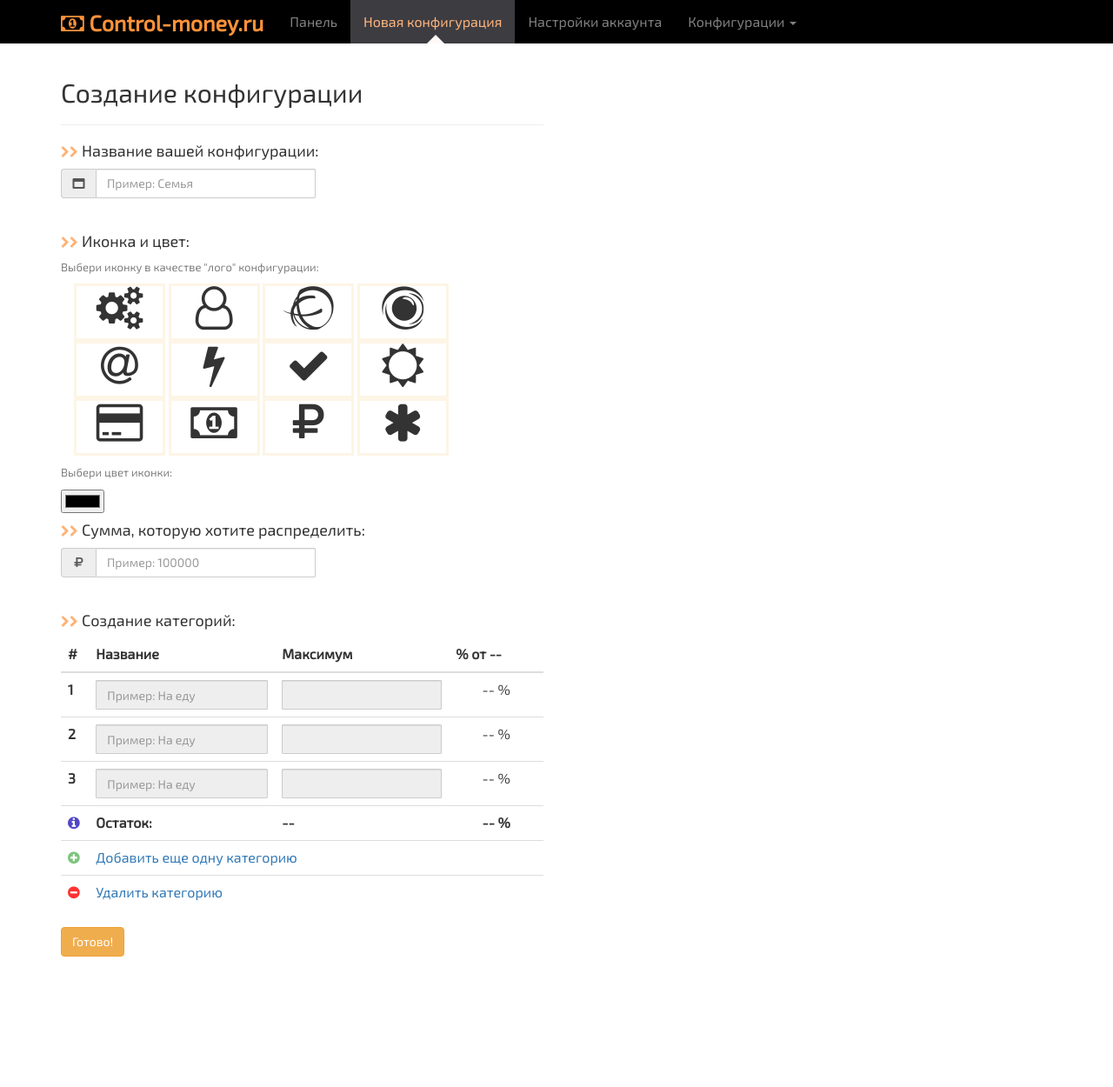
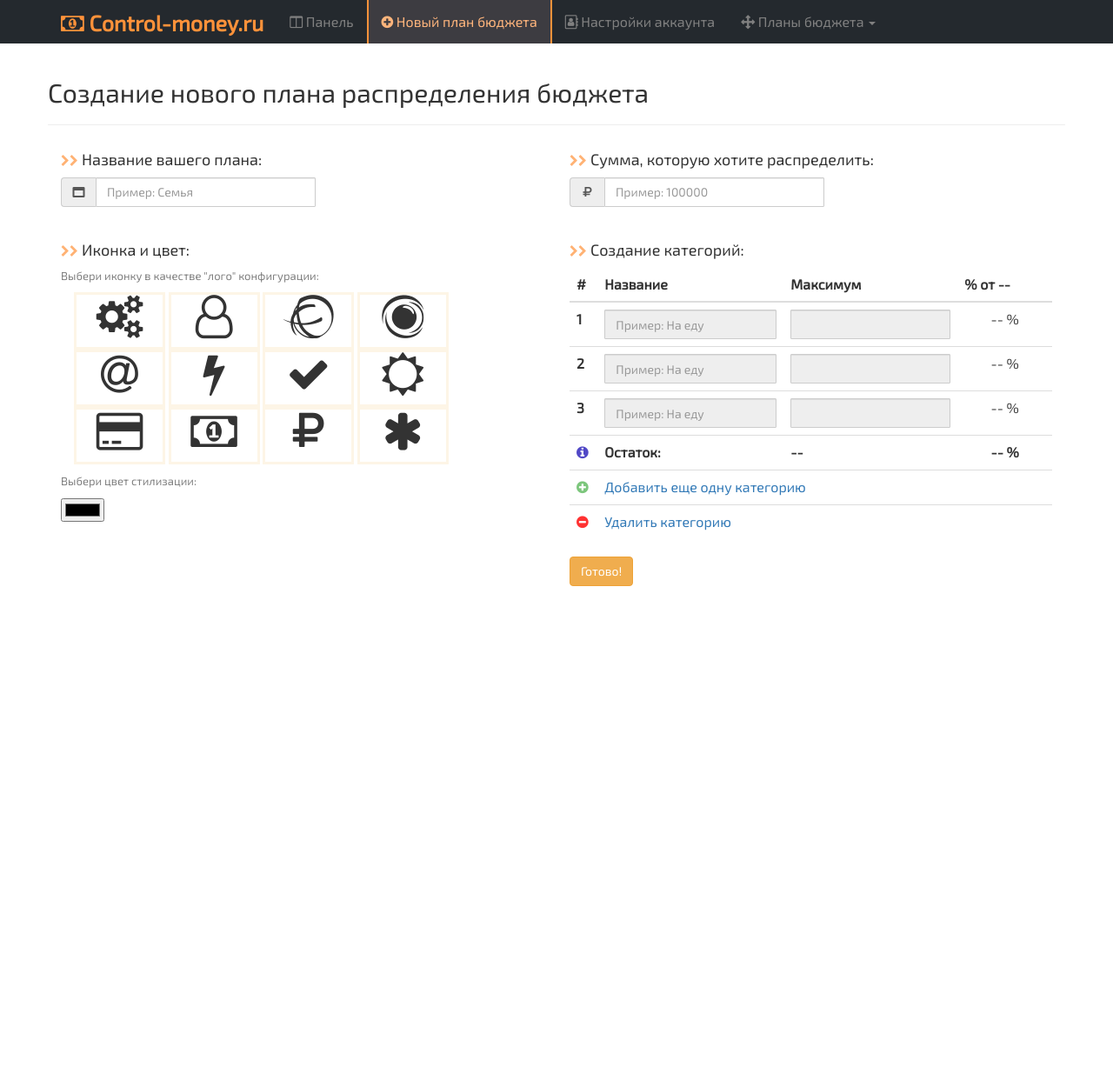
Before and after one commit to Firexd2/Money, a Django app: page /panel/new/ in a window 1280 px wide. Shown: the whole page at 87% size. After the commit the page ends 674 px from the top, so only its background shows below. Run offline with Django 3.2, Linux system fonts and the light colour scheme; the visitor is signed in with stand-in values (Sample User, id 1); some libraries are stand-ins or nearby versions; some web fonts are replaced.

Commit message:
Development statistic page #1

```diff
--- a/Core/static/css/styles.css
+++ b/Core/static/css/styles.css
@@ -1,6 +1,10 @@
 body {
     font-family: 'Exo 2', sans-serif;
     font-size: 16px;
+}
+
+h3 {
+    padding-left: 15px
 }
 
 input::-webkit-outer-spin-button,
@@ -8,6 +12,20 @@ input::-webkit-inner-spin-button {
     /* display: none; <- Crashes Chrome on hover */
     -webkit-appearance: none;
     margin: 0; /* <-- Apparently some margin are still there even though it's hidden */
+}
+
+#nprogress .bar {
+    background: #ff923a;
+    height: 2px;
+}
+
+#nprogress .spinner-icon {
+  border-top-color: #ff923a;
+  border-left-color: #ff923a;
+}
+
+#nprogress .peg {
+    box-shadow: 0 0 10px #29d, 0 0 5px #ff923a;
 }
 
 .auth-logo {
@@ -30,8 +48,10 @@ input::-webkit-inner-spin-button {
 
 /* цвет фона и рамки навигационного меню */
 .navbar-default {
-    background-color: #000000;
-    border-color: #000000;
+    background-color: #24292e;
+    border-radius: 0;
+    border: none;
+
 }
 /* цвет текста, содержащий название сайта или бренда */
 .navbar-default .navbar-brand {
@@ -102,6 +122,7 @@ input::-webkit-inner-spin-button {
 .dropdown-menu {
     background-color: #707070;
     border-color: #707070;
+    border-radius: 0;
 }
 
 .dropdown-menu > li > a {
@@ -162,19 +183,12 @@ input::-webkit-inner-spin-button {
 .navbar-toggle .icon-bar:nth-of-type(3) {
   transform: translate3d(0px,-14px,0) rotate(-135deg);
   transform-origin: right top;
-  width: 11px;
+    width: 11px;
 }
 
-.arrow-up {
-    width: 0;
-    height: 0;
-    border-left: 10px solid transparent;
-    border-right: 10px solid transparent;
-    border-bottom: 10px solid #fffaf8;
-    position: absolute;
-    bottom: 0;
-    right: 43%;
-    z-index: 3;
+.active {
+    border-left: 2px solid #ff923a;
+    border-right: 2px solid #ff923a;
 }
 
 .conf {
--- a/Core/static/js/scripts.js
+++ b/Core/static/js/scripts.js
@@ -41,7 +41,6 @@ $(document).ready(function() {
         for (var i=0;i<li.length;i++) {
 
             if (li.eq(i).children('a').attr('href') === path) {
-                li.eq(i).append('<span class="arrow-up"></span>');
                 li.eq(i).addClass('active');
                 break
             }
@@ -61,7 +60,7 @@ $(document).ready(function() {
             if (amount) {
                 return 0
             } else {
-                return '-- '
+                return '-- ';
             }
         }
     }
@@ -154,7 +153,7 @@ $(document).ready(function() {
             if ($('#o').text() !== '0') {
                 e.preventDefault();
                 if (!($('#name-input').val())) {
-                    $('#error-form').text(' Вы не ввели название конфигурации')
+                    $('#error-form').text(' Вы не ввели название плана')
                 } else if ($('#o').text() === '--') {
                     $('#error-form').text(' Вы не ввели и не распределили сумму')
                 } else if (parseInt($('#o').text()) > 0) {
@@ -177,9 +176,9 @@ $(document).ready(function() {
 
 
 
-//    ДЕТАЛИЗАЦИЯ КОНФИГУРАЦИИ
+//    СТАТИСТИКА КОНФИГУРАЦИИ
 
-    function table() {
+    function stat() {
         var item_cost = $('.cost-table');
         var item_hide = $('.hide');
         var costs;
@@ -231,10 +230,83 @@ $(document).ready(function() {
         $('#amount-table-1').html(amount_costs);
         $('#amount-table-2').html(amount_max);
         $('#amount-balance').html(amount_max - amount_costs);
-        $('#amount-balance-procent').html(Math.round(100 - amount_costs / amount_max * 100) + '%')
+        $('#amount-balance-procent').html(Math.round(100 - amount_costs / amount_max * 100) + '%');
+
+
+        function week_table() {
+            function count_table() {
+                var data = $('.category-table');
+                var week = parseInt($('#week').val());
+                var balance = $('.balance-week');
+                var proc = $('.proc-week');
+                var amount_balance = 0;
+                var for_proc_cost = 0;
+                var for_proc_limit = 0;
+                var current;
+                var cost;
+                var limit;
+
+                for (var i=0;i<data.length;i++) {
+                    current = data.eq(i).text().split('/');
+                    cost = parseInt(current[0]);
+                    limit = parseInt(current[1]);
+
+                    var result = count_for_week_table(week, cost, limit);
+                    if (!(balance.eq(i).parent().is(':hidden'))) {
+                        amount_balance += result[0];
+                        for_proc_cost += cost;
+                        for_proc_limit += limit;
+                    }
+                    balance.eq(i).html(result[0]);
+                    proc.eq(i).html(parseInt(result[1]) + ' %');
+
+                    if (result[1] > 30) {
+                        balance.eq(i).css({'color': '#00f100'});
+                    } else if (result[1] > 5) {
+                        balance.eq(i).css({'color': '#ffc211'});
+                    } else {
+                        balance.eq(i).css({'color': 'red'});
+                    }
+                }
+
+                $('#amount-table-week-1').html(amount_balance);
+                $('#amount-balance-week').html(parseInt(100 - ((for_proc_cost - (for_proc_limit / 4) * week) / (for_proc_limit / 4) * 100)));
+            }
+            count_table();
+
+            $('.check-cat').on('change', function () {
+                checked_week_cat($(this).next().text());
+                count_table()
+            });
+
+            function checked_week_cat(name) {
+                var names = $('.name-cat');
+                for (var i=0;i<names.length;i++) {
+                    if (name === names.eq(i).text()) {
+                        if (names.eq(i).parent().is(':hidden')) {
+                            names.eq(i).parent().show();
+                        } else {
+                            names.eq(i).parent().hide();
+                        }
+                        break
+                    }
+                }
+                $.post('', {category: name})
+            }
+        }
+
+        week_table();
+
+        function count_for_week_table(week, cost, limit) {
+
+            var limit_for_week = limit / 4;
+            var diff = limit_for_week - (cost - limit_for_week * week);
+            var proc = 100 - ((cost - limit_for_week * week) / limit_for_week * 100);
+            return [diff, proc]
+        }
     }
 
-    table();
+    stat();
 
     function input_cost() {
         $('.btn-cost').on('click', function () {
--- a/Core/templates/base.html
+++ b/Core/templates/base.html
@@ -7,16 +7,18 @@
     {#    <script src="//maxcdn.bootstrapcdn.com/bootstrap/3.3.7/js/bootstrap.min.js"></script>#}
     <script src="//ajax.googleapis.com/ajax/libs/jquery/3.1.0/jquery.min.js"></script>
     <link rel="stylesheet" href="{% static 'css/bootstrap/bootstrap.css' %}">
+    <link href="//cdnjs.cloudflare.com/ajax/libs/nprogress/0.2.0/nprogress.css" rel="stylesheet">
     <link rel="stylesheet" href="{% static 'css/styles.css' %}">
     <script src="{% static 'js/bootstrap/bootstrap.js' %}"></script>
     <script src="{% static 'js/scripts.js' %}"></script>
+    <script src="//cdnjs.cloudflare.com/ajax/libs/nprogress/0.2.0/nprogress.js"></script>
     <meta name="viewport" content="width=device-width, initial-scale=1">
     <link href="https://fonts.googleapis.com/css?family=Alegreya+SC|Encode+Sans+Expanded|Exo+2" rel="stylesheet">
     <link href="https://maxcdn.bootstrapcdn.com/font-awesome/4.7.0/css/font-awesome.min.css" rel="stylesheet" integrity="sha384-wvfXpqpZZVQGK6TAh5PVlGOfQNHSoD2xbE+QkPxCAFlNEevoEH3Sl0sibVcOQVnN" crossorigin="anonymous">
 </head>
 <header>
     {% block menu %}
-    <nav style="border-radius: 0; border: none" class="navbar navbar-default">
+    <nav class="navbar navbar-default">
         <div class="container">
             <div class="navbar-header">
                 <button type="button" class="navbar-toggle collapsed" data-toggle="collapse" data-target="#navbar-main">
@@ -24,23 +26,26 @@
                     <span class="icon-bar"></span>
                     <span class="icon-bar"></span>
                 </button>
-                <a class="navbar-brand" href="#"><i class="{{ configuration.icon }}" aria-hidden="true"></i> <b>{{ configuration.name }}</b></a>
+                <a class="navbar-brand" style="color: {{ configuration.color }}" href="#"><i class="{{ configuration.icon }}" aria-hidden="true"></i> <b>{{ configuration.name }}</b></a>
             </div>
             <div class="collapse navbar-collapse" id="navbar-main">
                 <ul class="nav navbar-nav">
-                    <li><a href="{% url 'cost' name_url=configuration.name_url %}">Ввод расходов</a></li>
+                    <li><a href="{% url 'cost' name_url=configuration.name_url %}"><i class="fa fa-plus" aria-hidden="true"></i> Ввод расходов</a></li>
                     <li>
-                        <a href="{% url 'stat' name_url=configuration.name_url %}">Статистика</a>
+                        <a href="{% url 'stat' name_url=configuration.name_url %}"><i class="fa fa-sort-numeric-desc" aria-hidden="true"></i> Статистика</a>
                     </li>
-                    <li><a href="/">Настройки аккаунта</a></li>
+                    <li><a href="/"><i class="fa fa-cog" aria-hidden="true"></i> Настройки плана</a></li>
                     <li class="dropdown">
-                        <a href="#" class="dropdown-toggle" data-toggle="dropdown">Конфигурации <span class="caret"></span></a>
+                        <a href="{% url 'panel' %}" class="dropdown-toggle" data-toggle="dropdown"><i class="fa fa-columns" aria-hidden="true"></i> Панель <span class="caret"></span></a>
                         <ul class="dropdown-menu">
                             {% for configuration in user.settings.configurations.all %}
-                                <li><a href="{{ configuration.get_absolute_url }}">{{ configuration.name }}</a></li>
+                                <li><a href="{{ configuration.get_absolute_url }}"><i class="{{ configuration.icon }}" aria-hidden="true"></i> {{ configuration.name }}</a></li>
                             {% endfor %}
+                            <li role="separator" class="divider"></li>
+                            <li><a href="{% url 'new' %}">Новый план бюджета</a></li>
                         </ul>
                     </li>
+{#                <p class="navbar-text">32233 р. </p>#}
                 </ul>
             </div>
         </div>
@@ -54,5 +59,11 @@
         {% endblock %}
     </div>
 </div>
+    <script>
+        $('body').show();
+        $('.version').text(NProgress.version);
+        NProgress.start();
+        setTimeout(function() { NProgress.done(); $('.fade').removeClass('out'); }, 1000);
+    </script>
 </body>
 </html>
--- a/Core/templates/cost.html
+++ b/Core/templates/cost.html
@@ -1,6 +1,6 @@
 {% extends 'base.html' %}
 {% block content %}
-    <h3 style="padding-left: 15px">Ввод траты</h3>
+    <h3>Ввод траты</h3>
     <hr>
 
     <form method="POST">{% csrf_token %}
--- a/Core/templates/new.html
+++ b/Core/templates/new.html
@@ -1,10 +1,10 @@
 {% extends 'panel.html' %}
 {% block content %}
-    <div style="margin-bottom: 150px" class="col-lg-6">
-        <h2>Создание конфигурации</h2>
-        <hr>
-        <form name="new" method="POST">{% csrf_token %}
-            <h4><i class="icon fa fa-chevron-right" aria-hidden="true"></i><i class="icon fa fa-chevron-right" aria-hidden="true"></i> Название вашей конфигурации:</h4>
+    <h2>Создание нового плана распределения бюджета</h2>
+    <hr>
+    <form name="new" method="POST">{% csrf_token %}
+        <div class="col-lg-6">
+            <h4><i class="icon fa fa-chevron-right" aria-hidden="true"></i><i class="icon fa fa-chevron-right" aria-hidden="true"></i> Название вашего плана:</h4>
             <div class="input-group">
                 <span style="width: 40px" class="input-group-addon"><i class="fa fa-window-maximize" aria-hidden="true"></i></span>
                 <input style="width: 140%" name="name" id="name-input" type="text" class="form-control" placeholder="Пример: Семья"/>
@@ -50,7 +50,7 @@
                     <i style="font-size: 50px;padding-bottom: 10px" class="fa fa-asterisk" aria-hidden="true"></i>
                 </div>
             </div>
-            <p style="font-size: 13px; color: grey">Выбери цвет иконки:</p>
+            <p style="font-size: 13px; color: grey">Выбери цвет стилизации:</p>
             <input name="color" type="color">
             {#            <p style="margin-bottom: 40px"><select class="form-control" style="width: 150px" name="color">#}
             {#                <option selected value="black" style="background-color: black; color: black;">Черный</option>#}
@@ -61,6 +61,8 @@
             {#                <option value="darkorange" style="background-color: darkorange; color: darkorange;">Оранжевый</option>#}
             {#                <option value="green" style="background-color: green; color: green;">Зеленый</option>#}
             {#            </select></p>#}
+        </div>
+        <div class="col-lg-6">
             <h4><i class="icon fa fa-chevron-right" aria-hidden="true"></i><i class="icon fa fa-chevron-right" aria-hidden="true"></i> Сумма, которую хотите распределить:</h4>
             <div class="input-group">
                 <span style="width: 40px" class="input-group-addon"><i class="fa fa-rub" aria-hidden="true"></i></span>
@@ -112,6 +114,6 @@
                 </tbody>
             </table>
             <button type="submit" class="btn btn-warning">Готово!</button> <span style="color: red" id="error-form"></span>
-        </form>
-    </div>
+        </div>
+    </form>
 {% endblock %}
--- a/Core/templates/panel.html
+++ b/Core/templates/panel.html
@@ -9,20 +9,20 @@
                     <span class="icon-bar"></span>
                     <span class="icon-bar"></span>
                 </button>
-                <a class="navbar-brand" href="#"><i class="fa fa-money" aria-hidden="true"></i> <b>Control-money.ru</b></a>
+                <a class="navbar-brand" href="{% url 'panel' %}"><i class="fa fa-money" aria-hidden="true"></i> <b>Control-money.ru</b></a>
             </div>
             <div class="collapse navbar-collapse" id="navbar-main">
                 <ul class="nav navbar-nav">
-                    <li><a href="{% url 'panel' %}">Панель</a></li>
+                    <li><a href="{% url 'panel' %}"><i class="fa fa-columns" aria-hidden="true"></i> Панель</a></li>
                     <li>
-                        <a href="{% url 'new' %}">Новая конфигурация</a>
+                        <a href="{% url 'new' %}"><i class="fa fa-plus-circle" aria-hidden="true"></i> Новый план бюджета</a>
                     </li>
-                    <li><a href="/">Настройки аккаунта</a></li>
+                    <li><a href="/"><i class="fa fa-address-book-o" aria-hidden="true"></i> Настройки аккаунта</a></li>
                     <li class="dropdown">
-                        <a href="#" class="dropdown-toggle" data-toggle="dropdown">Конфигурации <span class="caret"></span></a>
+                        <a href="#" class="dropdown-toggle" data-toggle="dropdown"><i class="fa fa-arrows" aria-hidden="true"></i> Планы бюджета <span class="caret"></span></a>
                         <ul class="dropdown-menu">
                             {% for configuration in user.settings.configurations.all %}
-                                <li><a href="{{ configuration.get_absolute_url }}">{{ configuration.name }}</a></li>
+                                <li><a href="{{ configuration.get_absolute_url }}"><i class="{{ configuration.icon }}" aria-hidden="true"></i> {{ configuration.name }}</a></li>
                             {% endfor %}
                         </ul>
                     </li>
@@ -43,7 +43,7 @@
     <div onclick="location.href='{% url 'new' %}'" class="col-lg-4 conf add">
         <div style="border: dashed 3px;cursor: pointer; border-radius: 5px; padding: 20px">
             <img style="width: 80%; margin-top: -15px" src="{% static '/image/add.png' %}" alt="">
-            <p style="padding-top: 10px; font-size: 19px; font-weight: bold">Добавить новую конфигурацию</p>
+            <p style="padding-top: 10px; font-size: 19px; font-weight: bold">План распределения бюджета</p>
         </div>
     </div>
 {% endblock %}
--- a/Core/views.py
+++ b/Core/views.py
@@ -1,5 +1,6 @@
 from django.contrib.auth.decorators import login_required
 from django.shortcuts import render, redirect
+from django.views.decorators.csrf import csrf_exempt
 
 from Core.models import Configuration, CostCategory, Cost, Tags
 
@@ -15,18 +16,14 @@ def new(request):
         configuration = Configuration(name=request.POST['name'], income=request.POST['income'],
                                       icon=request.POST['icon'], color=request.POST['color'])
         configuration.save()
-
         c = [item[1] for item in request.POST.items()][5:]
-
         for n, item in enumerate(c):
-            if n % 2 == 1 and c[n-1] and c[n]:
-                cost_category = CostCategory(name=c[n-1], max=c[n])
+            if n % 2 == 1 and c[n - 1] and c[n]:
+                cost_category = CostCategory(name=c[n - 1], max=c[n])
                 cost_category.save()
                 configuration.category.add(cost_category)
         request.user.settings.configurations.add(configuration)
-
         return redirect('panel')
-
     return render(request, 'new.html', locals())
 
 
@@ -34,9 +31,16 @@ def conf(request, name_url):
     configuration = request.user.settings.configurations.all().get(name_url=name_url)
     return render(request, 'conf.html', locals())
 
+
+@csrf_exempt
 def stat(request, name_url):
+    configuration = request.user.settings.configurations.all().get(name_url=name_url)
+    last_cost = Cost.objects.filter(costcategory__configuration=configuration).order_by('-datetime')
 
-    configuration = request.user.settings.configurations.all().get(name_url=name_url)
+    if request.is_ajax():
+        bool_field = configuration.category.all().get(name=request.POST['category'])
+        bool_field.included_week_table = not bool_field.included_week_table
+        bool_field.save()
 
     return render(request, 'stat.html', locals())
 
@@ -47,7 +51,6 @@ def cost(request, name_url):
 
     if request.POST:
         dict_value_and_comment = dict()
-
         for cat in configuration.category.all():
             value = 'value-' + str(cat.id)
             detailed_comment = 'detail-comment-' + str(cat.id)
```
Also changed, not shown: Core/models.py (+8 -0 lines), Core/templates/stat.html (+78 -8 lines).
